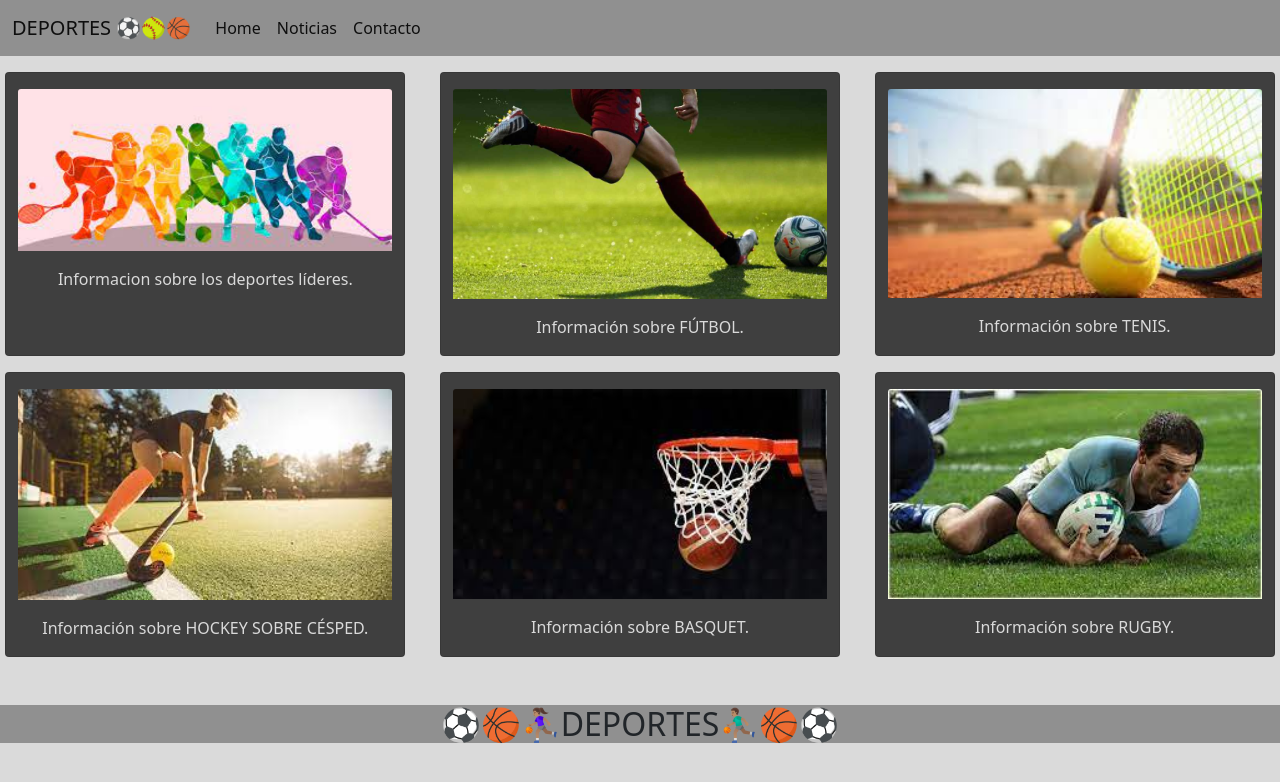
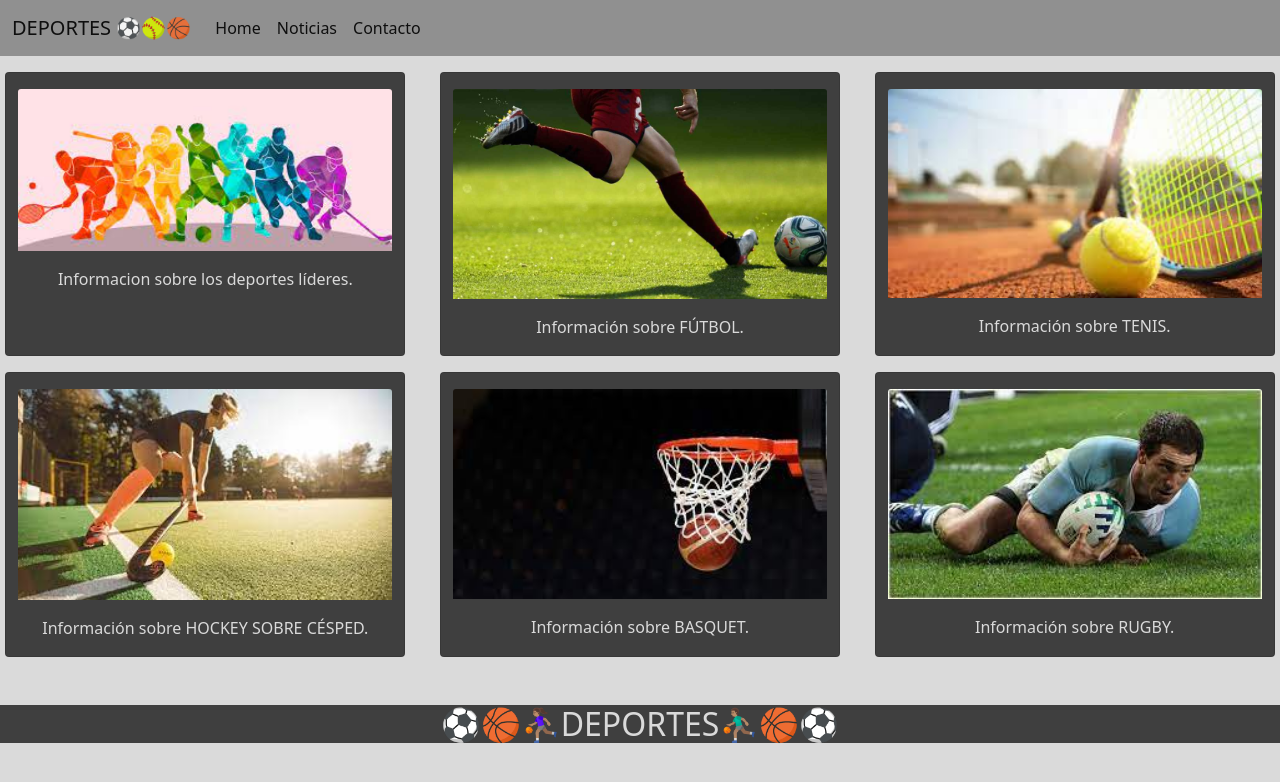
Before and after one commit to pityochner/deportes, a website: page index.html in a window 1280 px wide. Drawn offline with nearby package versions, Linux system fonts and the light colour scheme.

Commit message:
sassII y seo

```diff
--- a/scss/estilo.scss
+++ b/scss/estilo.scss
@@ -29,7 +29,7 @@ body {
   }
 }
 footer {
-  background-color: $bg-medio;
+  @include color();
   text-align: center;
   margin-top: 1rem;
 }
```
Also changed, not shown: css/estilo.css, scss/estilo.css, 1 other file.
